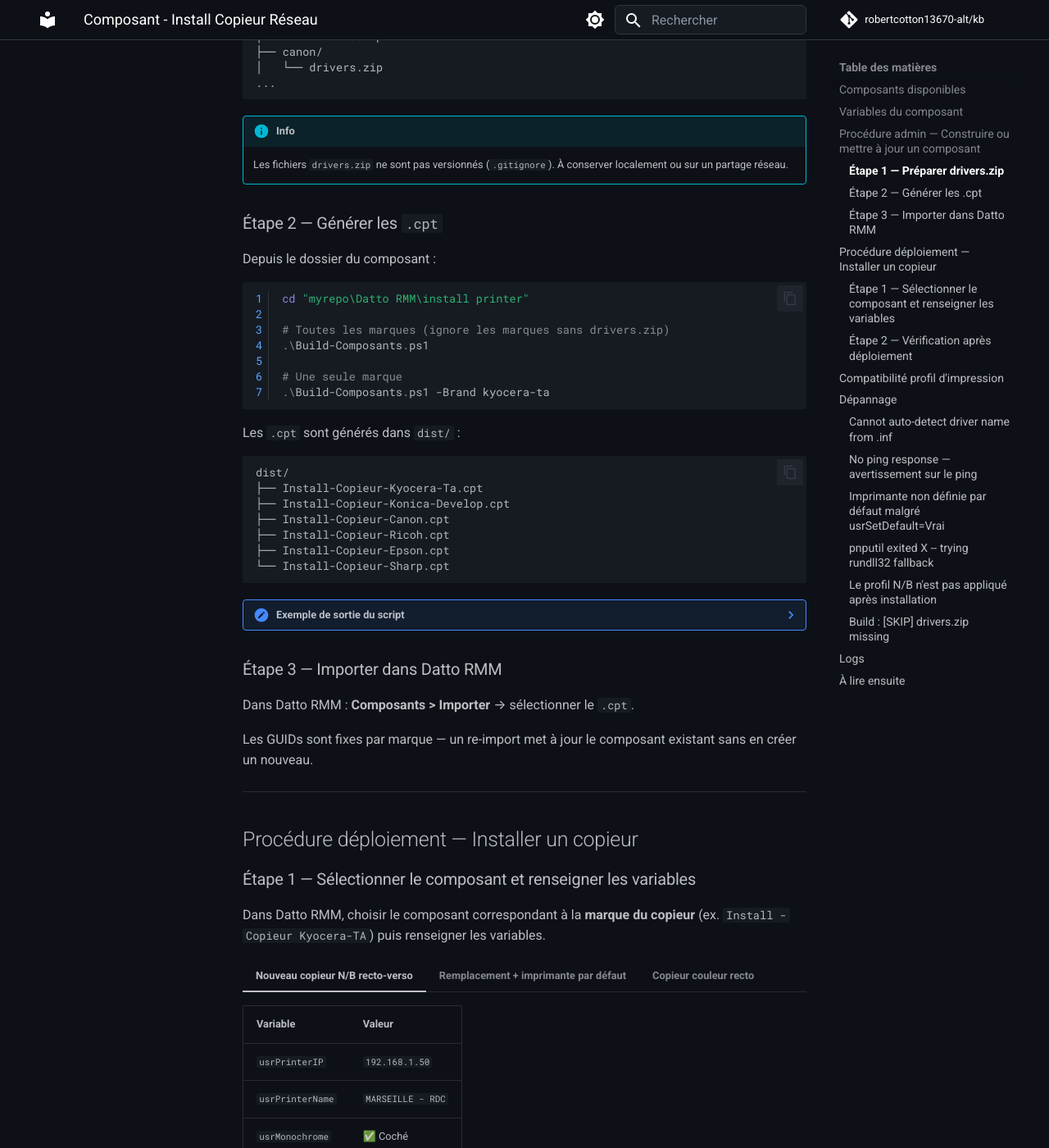
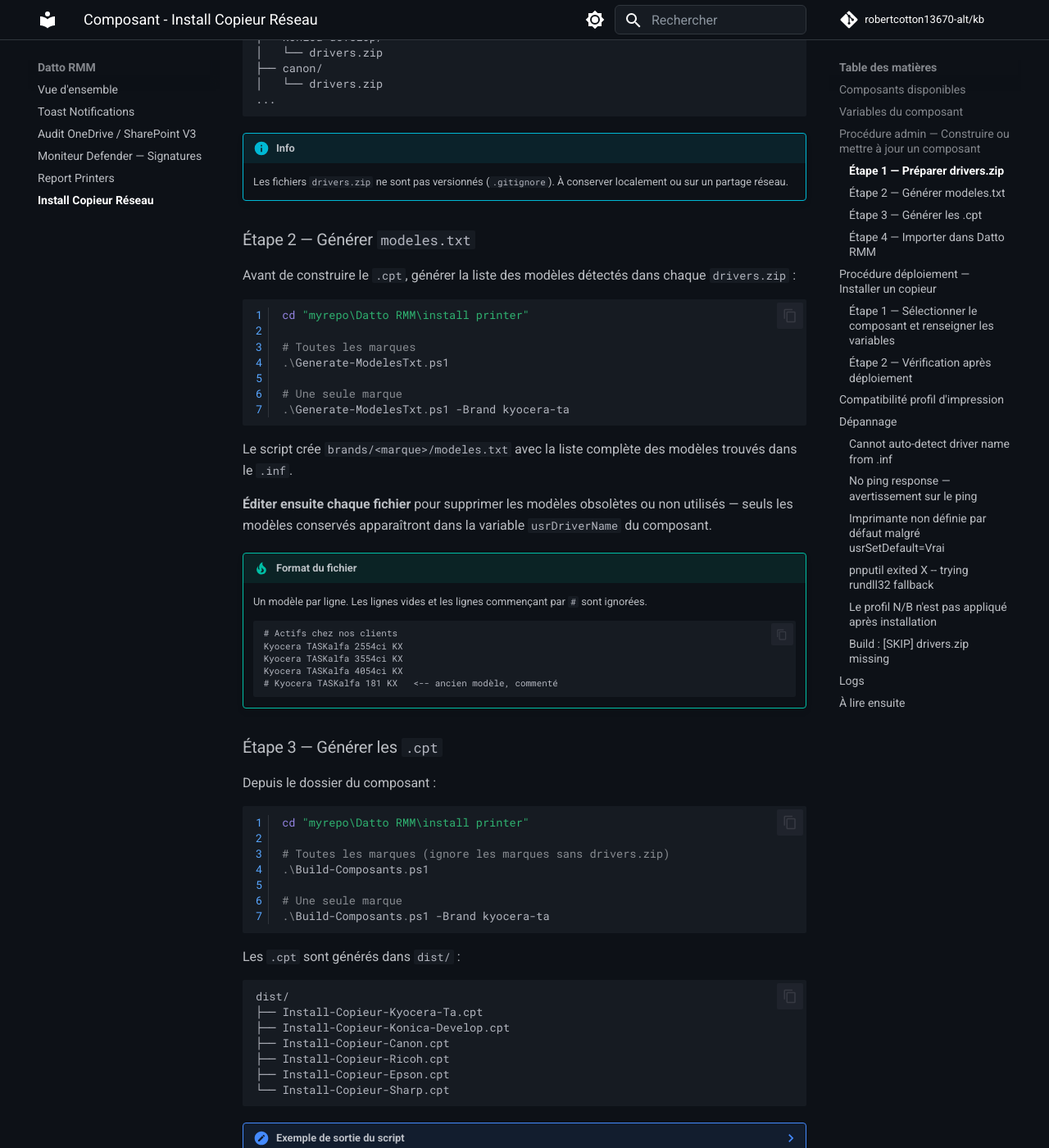
Before and after one commit to robertcotton13670-alt/kb, an MkDocs documentation site: the page built from docs/datto/install-copieur.md, in a window 1280 px wide and 1400 px high, scrolled down 2388 px. Shown: the whole window at 82% size. Built offline with MkDocs 1.6.1 and Material for MkDocs 9.7.7, drawn with Linux system fonts in a browser that asks for light colours; comment, search, counter and statistics services are not loaded; some of the changed text lies outside the part shown.

Commit message:
docs(datto): add install-copieur to nav + fix variable names and model list
- mkdocs.yml: add install-copieur, report-printers, defender-signature-age to Datto RMM nav
- install-copieur.md: add Generate-ModelesTxt workflow (etape 2), renumber steps
- Fix usrColorMode -> usrMonochrome reference in troubleshooting section
- Update usrDriverName default to reflect modeles.txt pre-population
- Update driver name examples (Konica, Epson, Ricoh) to match actual modeles.txt

Co-Authored-By: Claude Sonnet 4.6 <noreply@anthropic.com>

````diff
--- a/docs/datto/install-copieur.md
+++ b/docs/datto/install-copieur.md
@@ -30,7 +30,7 @@ Tous partagent le même script source : `myrepo/Datto RMM/install printer/Instal
 |---|---|---|---|---|
 | `usrPrinterIP` | Chaîne | — | ✅ | Adresse IP du copieur (ex. `192.168.1.50`) |
 | `usrPrinterName` | Chaîne | — | ✅ | Nom affiché dans Windows (ex. `MARSEILLE - RDC`) |
-| `usrDriverName` | Chaîne | *(vide)* | ❌ | Nom exact du driver — détecté auto depuis le `.inf` si vide |
+| `usrDriverName` | Chaîne | *(1er modèle de `modeles.txt`)* | ❌ | Nom exact du driver — pré-rempli depuis `modeles.txt`, détecté auto depuis le `.inf` si vide |
 | `usrReplace` | Booléen | `Faux` | ❌ | Supprime et réinstalle si l'imprimante existe déjà |
 | `usrSetDefault` | Booléen | `Faux` | ❌ | Définit comme imprimante par défaut pour l'utilisateur connecté |
 | `usrMonochrome` | Booléen | `Faux` | ❌ | Coché = Noir et Blanc — décoché = couleur automatique |
@@ -92,7 +92,36 @@ myrepo/Datto RMM/install printer/brands/
 !!! info
     Les fichiers `drivers.zip` ne sont pas versionnés (`.gitignore`). À conserver localement ou sur un partage réseau.
 
-### Étape 2 — Générer les `.cpt`
+### Étape 2 — Générer `modeles.txt`
+
+Avant de construire le `.cpt`, générer la liste des modèles détectés dans chaque `drivers.zip` :
+
+```powershell linenums="1"
+cd "myrepo\Datto RMM\install printer"
+
+# Toutes les marques
+.\Generate-ModelesTxt.ps1
+
+# Une seule marque
+.\Generate-ModelesTxt.ps1 -Brand kyocera-ta
+```
+
+Le script crée `brands/<marque>/modeles.txt` avec la liste complète des modèles trouvés dans le `.inf`.
+
+**Éditer ensuite chaque fichier** pour supprimer les modèles obsolètes ou non utilisés — seuls les modèles conservés apparaîtront dans la variable `usrDriverName` du composant.
+
+!!! tip "Format du fichier"
+    Un modèle par ligne. Les lignes vides et les lignes commençant par `#` sont ignorées.
+
+    ```
+    # Actifs chez nos clients
+    Kyocera TASKalfa 2554ci KX
+    Kyocera TASKalfa 3554ci KX
+    Kyocera TASKalfa 4054ci KX
+    # Kyocera TASKalfa 181 KX   <-- ancien modèle, commenté
+    ```
+
+### Étape 3 — Générer les `.cpt`
 
 Depuis le dossier du composant :
 
@@ -121,9 +150,11 @@ dist/
 ??? note "Exemple de sortie du script"
     ```
     [kyocera-ta]
+      [INFO] 12 models injected from modeles.txt
       [OK]   Install-Copieur-Kyocera-Ta.cpt  (driver: 45.2 MB  total: 45.3 MB)
 
     [konica-develop]
+      [INFO] 8 models injected from modeles.txt
       [OK]   Install-Copieur-Konica-Develop.cpt  (driver: 38.1 MB  total: 38.2 MB)
 
     [canon]
@@ -132,7 +163,7 @@ dist/
     Done -- Built: 2  Skipped: 1
     ```
 
-### Étape 3 — Importer dans Datto RMM
+### Étape 4 — Importer dans Datto RMM
 
 Dans Datto RMM : **Composants > Importer** → sélectionner le `.cpt`.
 
@@ -244,12 +275,12 @@ Copier-coller **exactement** le nom retourné dans `usrDriverName` (la casse com
 ??? note "Noms courants par fabricant"
     | Fabricant | Nom driver typique |
     |---|---|
-    | Konica Minolta / Develop | `Konica Minolta Universal PCL` |
-    | Kyocera / TA | `Kyocera TASKalfa XXXXX KX` |
+    | Konica Minolta / Develop | `KONICA MINOLTA Universal PCL` |
+    | Kyocera / TA | `Kyocera TASKalfa XXXX ci KX` |
     | Canon | `Canon Generic Plus PCL6` |
-    | Ricoh | `RICOH PCL6 UniversalDriver V4.X` |
+    | Ricoh | `RICOH MP CXXXX PCL 6` |
     | Sharp | `SHARP MX-XXXX PCL6` |
-    | Epson | `EPSON AL-CXXXX Advanced PCL6` |
+    | Epson | `EPSON AM-C4000 Series` |
 
     Ces noms varient selon la version du package driver — toujours vérifier avec `Get-PrinterDriver`.
 
--- a/mkdocs.yml
+++ b/mkdocs.yml
@@ -73,6 +73,9 @@ nav:
     - Vue d'ensemble: datto/index.md
     - Toast Notifications: datto/Toast notif depuis datto.md
     - Audit OneDrive / SharePoint V3: datto/audit-onedrive-sharepoint-v3.md
+    - Moniteur Defender — Signatures: datto/defender-signature-age.md
+    - Report Printers: datto/report-printers.md
+    - Install Copieur Réseau: datto/install-copieur.md
   - Microsoft 365:
     - Vue d'ensemble: m365/index.md
     - Scan-to-email via SMTP2GO: m365/smtp2go-scan-to-email.md
````
Also changed, not shown: other parts of docs/datto/install-copieur.md (+2 -2 lines).
